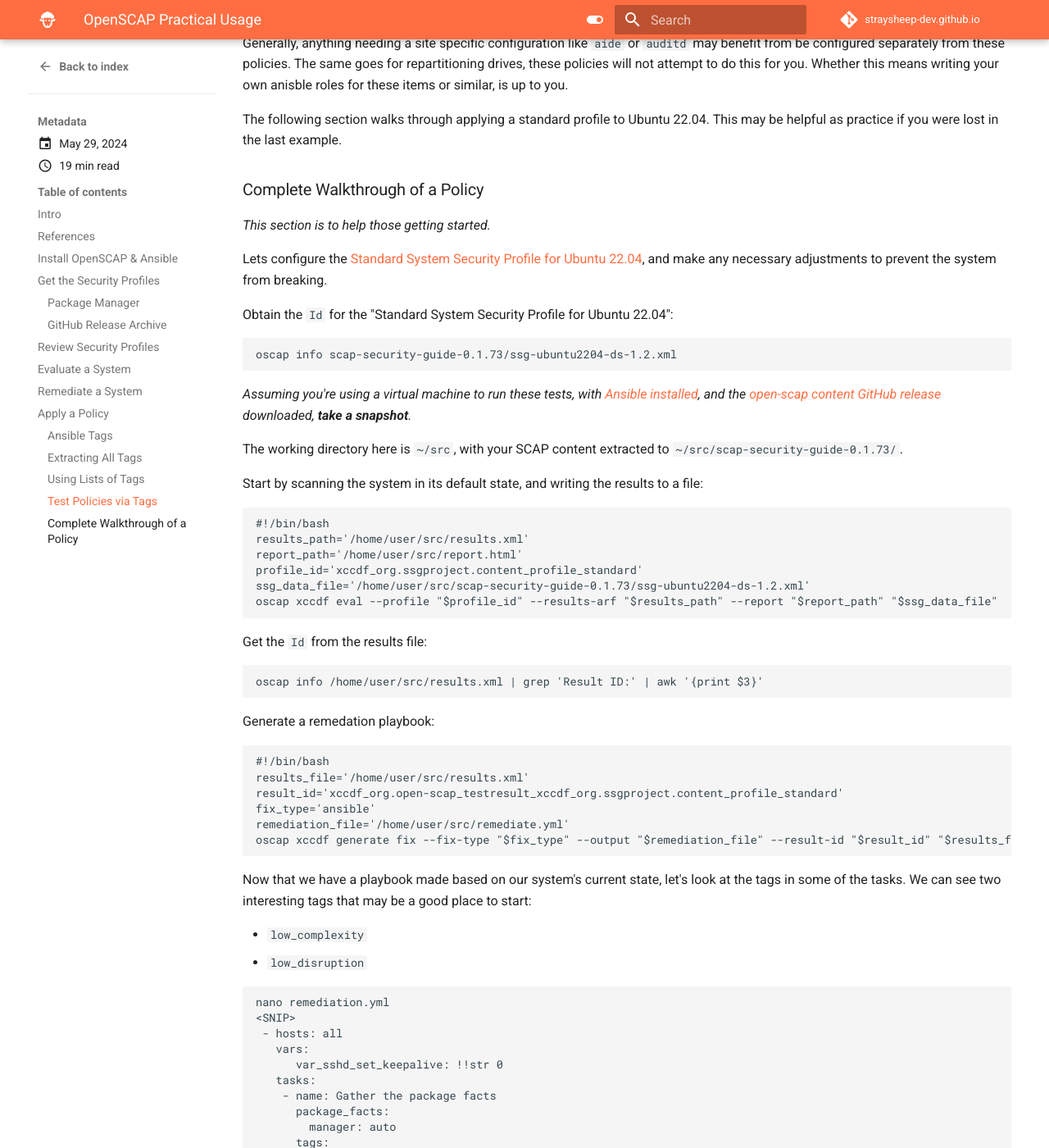
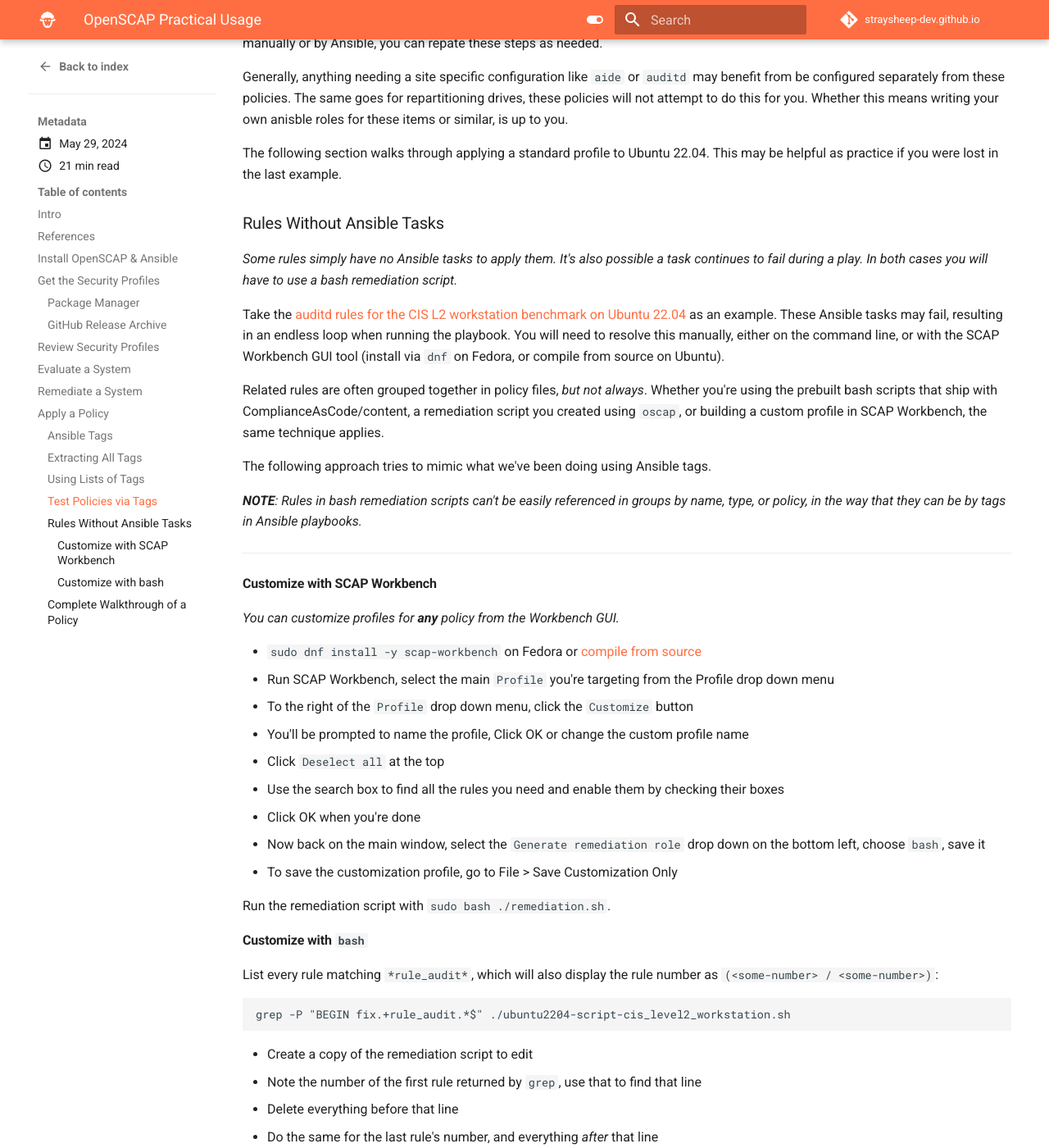
Before and after one commit to straysheep-dev/straysheep-dev.github.io, an MkDocs documentation site: the page built from docs/blog/posts/openscap.md, in a window 1280 px wide and 1400 px high, scrolled down 12945 px. Shown: the whole window at 82% size. Built offline with MkDocs 1.6.1 and Material for MkDocs 9.7.7, drawn with Linux system fonts in a browser that asks for light colours; comment, search, counter and statistics services are not loaded; some of the changed text lies outside the part shown.

Commit message:
Update blog

````diff
--- a/docs/blog/posts/openscap.md
+++ b/docs/blog/posts/openscap.md
@@ -16,6 +16,8 @@
 # OpenSCAP Practical Usage
 
 Install OpenSCAP, pull compliance profiles from GitHub/ComplianceAsCode, debug policies with Ansible's `-C` and `-D` options, apply, test, and maintain policies with Ansible tags.
+
+*Updated on 2024/06/02.*
 
 <!-- more -->
 
@@ -595,6 +597,65 @@
 The following section walks through applying a standard profile to Ubuntu 22.04. This may be helpful as practice if you were lost in the last example.
 
 
+### Rules Without Ansible Tasks
+
+*Some rules simply have no Ansible tasks to apply them. It's also possible a task continues to fail during a play. In both cases you will have to use a bash remediation script.*
+
+Take the [auditd rules for the CIS L2 workstation benchmark on Ubuntu 22.04](https://static.open-scap.org/ssg-guides/ssg-ubuntu2204-guide-cis_level2_workstation.html#xccdf_org.ssgproject.content_group_auditing) as an example. These Ansible tasks may fail, resulting in an endless loop when running the playbook. You will need to resolve this manually, either on the command line, or with the SCAP Workbench GUI tool (install via `dnf` on Fedora, or compile from source on Ubuntu).
+
+Related rules are often grouped together in policy files, *but not always*. Whether you're using the prebuilt bash scripts that ship with ComplianceAsCode/content, a remediation script you created using `oscap`, or building a custom profile in SCAP Workbench, the same technique applies.
+
+The following approach tries to mimic what we've been doing using Ansible tags.
+
+***NOTE**: Rules in bash remediation scripts can't be easily referenced in groups by name, type, or policy, in the way that they can be by tags in Ansible playbooks.*
+
+---
+
+#### Customize with SCAP Workbench
+
+*You can customize profiles for **any** policy from the Workbench GUI.*
+
+- `sudo dnf install -y scap-workbench` on Fedora or [compile from source](https://github.com/OpenSCAP/scap-workbench)
+- Run SCAP Workbench, select the main `Profile` you're targeting from the Profile drop down menu
+- To the right of the `Profile` drop down menu, click the `Customize` button
+- You'll be prompted to name the profile, Click OK or change the custom profile name
+- Click `Deselect all` at the top
+- Use the search box to find all the rules you need and enable them by checking their boxes
+- Click OK when you're done
+- Now back on the main window, select the `Generate remediation role` drop down on the bottom left, choose `bash`, save it
+- To save the customization profile, go to File > Save Customization Only
+
+Run the remediation script with `sudo bash ./remediation.sh`.
+
+
+#### Customize with `bash`
+
+List every rule matching `*rule_audit*`, which will also display the rule number as `(<some-number> / <some-number>)`:
+
+```bash
+grep -P "BEGIN fix.+rule_audit.*$" ./ubuntu2204-script-cis_level2_workstation.sh
+```
+
+- Create a copy of the remediation script to edit
+- Note the number of the first rule returned by `grep`, use that to find that line
+- Delete everything before that line
+- Do the same for the last rule's number, and everything *after* that line
+- Check for any extra rules in between, remove them
+
+Run the remediation script with `sudo bash ./remediation.sh`.
+
+---
+
+Using these methods in additon to tags to fill any gaps in policy coverage is a more manageable approach.
+
+Include the script in an Ansible role under `files/remediation-auditd.sh` or reference it in a playbook. It will be copied to each node and executed.
+
+In some cases it may make more sense to write your own reusable Ansible role or shell script you can use accross multiple machines to remedy the items that are missing. This is something I've found particularly useful with `aide` and `auditd`, as a better way to customize and manage them:
+
+- [Auditd Ansible role](https://github.com/straysheep-dev/ansible-configs/tree/main/install_auditd)
+- [AIDE Ansible role](https://github.com/straysheep-dev/ansible-configs/tree/main/aide)
+
+
 ### Complete Walkthrough of a Policy
 
 *This section is to help those getting started.*
````
Also changed, not shown: docs/blog/posts/windows.md (+3 -1 lines).
